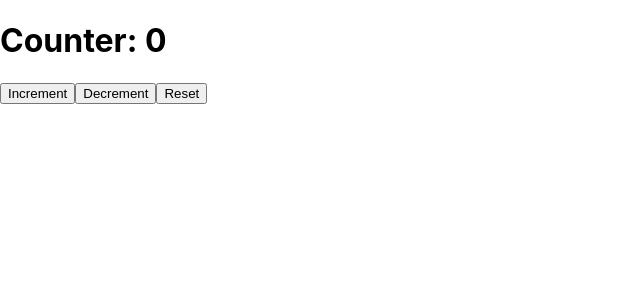
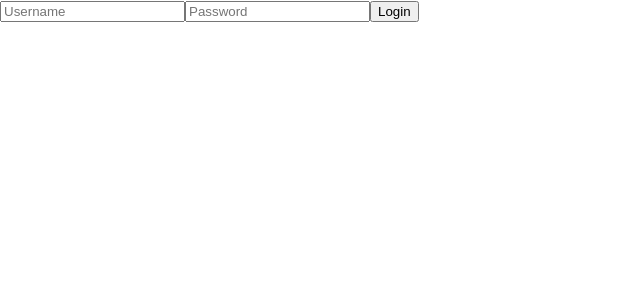
Before and after one commit to AlexMalla/react--exercises, a React (Create React App) app: page / in a window 1280 px wide. Shown: the top 300 px of the page, without its empty margins (0-640 px from the left). Built offline with nearby package versions, Linux system fonts and the light colour scheme.

Commit message:
Ex CustomHooks 02

```diff
--- a/src/App.js
+++ b/src/App.js
@@ -1,9 +1,9 @@
 import "./App.css";
-import Counter from "./Counter";
+import Form from "./Form";
 
 function App() {
   return <div className="App">
-    <Counter />
+    <Form />
   </div>;
 }
 
--- a/src/Counter.js
+++ /dev/null
@@ -1,16 +0,0 @@
-import React from "react";
-import useCounter from "./useCounter";
-
-function Counter() {
-    const { onIncrement, onDecrement, onReset, counter } = useCounter()
-    return (
-        <div>
-            <h1>Counter: {counter}</h1>
-            <button onClick={onIncrement}>Increment</button>
-            <button onClick={onDecrement}>Decrement</button>
-            <button onClick={onReset}>Reset</button>
-        </div>
-    )
-}
-
-export default Counter
--- /dev/null
+++ b/src/Form.js
@@ -0,0 +1,17 @@
+import UseForm from "./UseForm";
+
+function Form() {
+    const { username, password, TellMeInput, Input } = UseForm()
+
+    return (
+        <div>
+            <form>
+                <input type='text' name='username' onChange={Input} value={username} placeholder="Username"></input>
+                <input type='password' name='password' onChange={Input} value={password} placeholder="Password"></input>
+                <button onClick={TellMeInput} type="submit">Login</button>
+            </form>
+        </div>
+    )
+}
+
+export default Form;
--- /dev/null
+++ b/src/UseForm.js
@@ -0,0 +1,23 @@
+import { useState } from "react";
+
+function UseForm() {
+
+    const [username, setUsername] = useState()
+    const [password, setPassword] = useState()
+
+    function Input(event) {
+        event.target.name === "username"
+            ? setUsername(event.target.value)
+            : setPassword(event.target.value)
+    }
+
+    function TellMeInput(event) {
+        event.preventDefault()
+        console.log(`Username: ${username}`)
+        console.log(`Password: ${password}`)
+
+    }
+    return { username, password, TellMeInput, Input }
+}
+
+export default UseForm;
--- a/src/useCounter.js
+++ /dev/null
@@ -1,22 +0,0 @@
-import { useState } from 'react'
-
-function useCounter(initialValue = 0) {
-
-    const [counter, setCounter] = useState(initialValue);
-
-    function onIncrement() {
-        setCounter(c => c + 1)
-    }
-
-    function onDecrement() {
-        setCounter(c => c - 1)
-    }
-
-    function onReset() {
-        setCounter(initialValue)
-    }
-    return { onIncrement, onDecrement, onReset, counter }
-
-}
-
-export default useCounter
```
